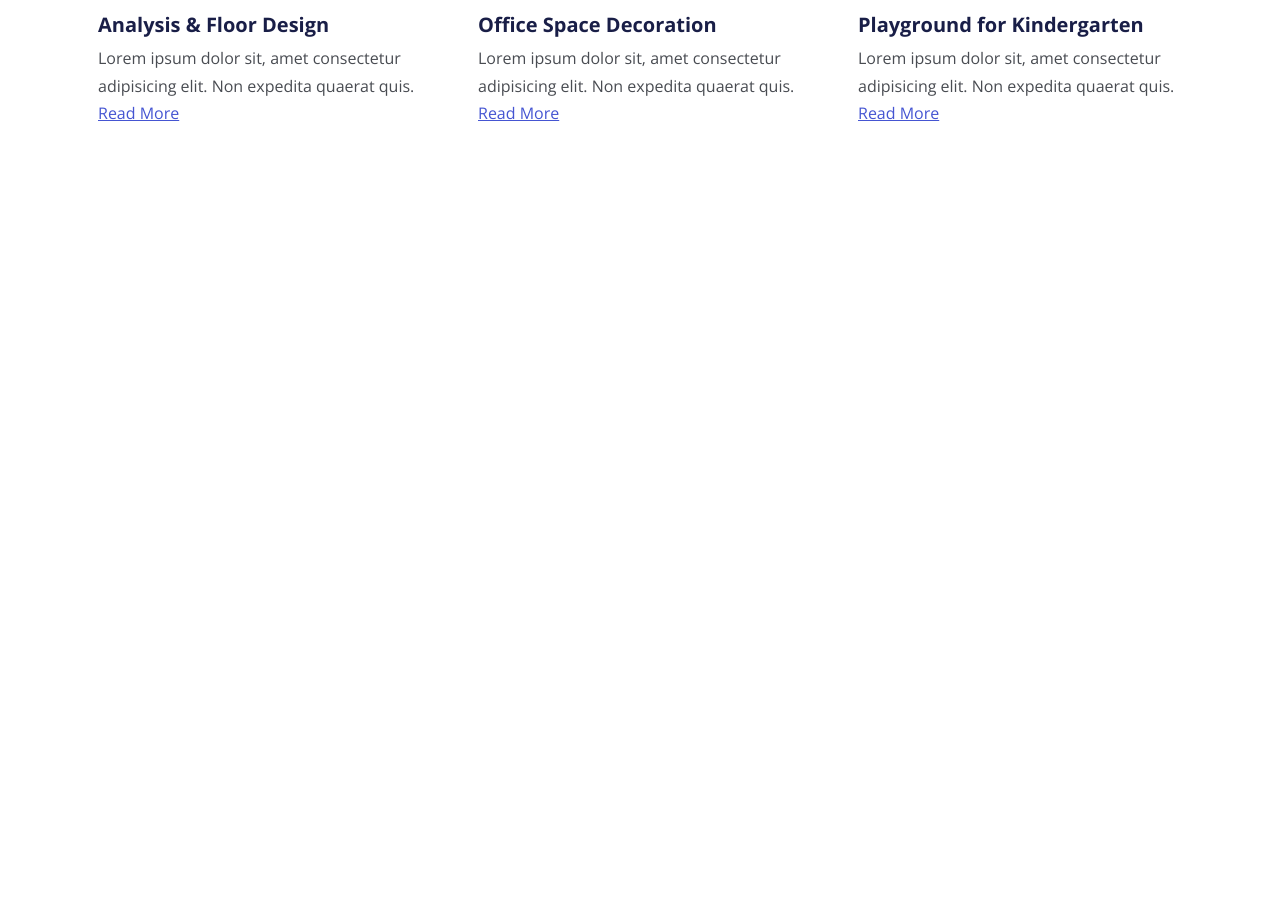
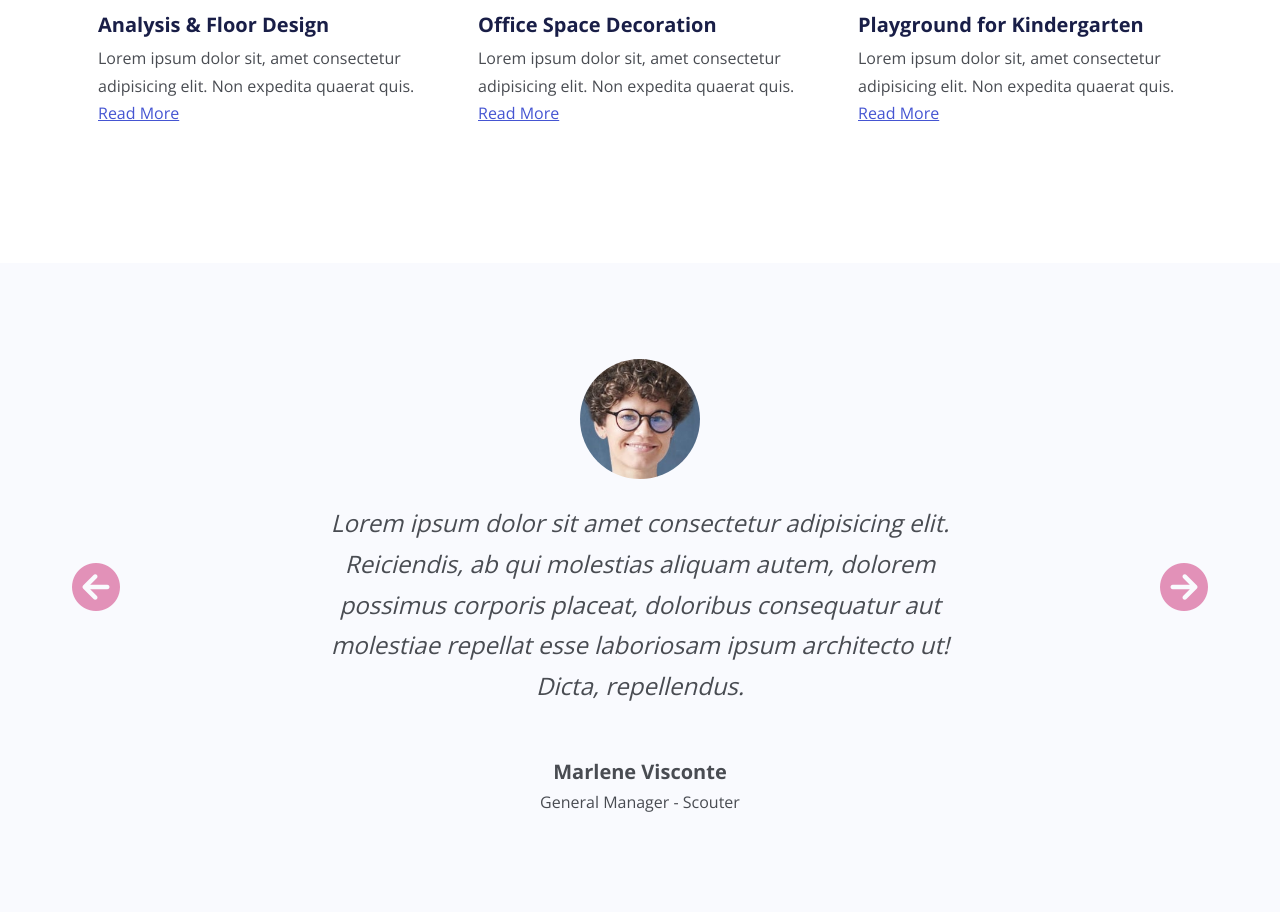
Before and after one commit to andrewteece/yavin-website, a website: page index.html in a window 1280 px wide. Shown: the part 4579-5491 px from the top of the page. Before the commit the page ends 4842 px from the top, so only its background shows below. Drawn offline with nearby package versions, Linux system fonts and the light colour scheme.

Commit message:
testimonials section

```diff
--- a/index.html
+++ b/index.html
@@ -410,6 +410,93 @@
         </div>
       </div>
     </section>
+
+    <!-- Testimonials -->
+    <section id="testimonials" class="textimonials bg-light py-6">
+      <div id="textimonialsCarousel" class="carousel slide">
+        <div class="carousel-inner">
+          <!-- Slide 1 -->
+          <div class="carousel-item active">
+            <div
+              class="d-flex flex-column justify-content-center align-items-center text-center"
+            >
+              <img
+                src="images/testimonial-1.jpg"
+                alt=""
+                class="rounded-circle"
+                width="120"
+              />
+              <p class="w-50 my-4 fst-italic fs-4 mb-4">
+                Lorem ipsum dolor sit amet consectetur adipisicing elit.
+                Reiciendis, ab qui molestias aliquam autem, dolorem possimus
+                corporis placeat, doloribus consequatur aut molestiae repellat
+                esse laboriosam ipsum architecto ut! Dicta, repellendus.
+              </p>
+              <div class="fw-bold fs-5 mt-4">Marlene Visconte</div>
+              <div>General Manager - Scouter</div>
+            </div>
+          </div>
+          <!-- Slide 2 -->
+          <div class="carousel-item">
+            <div
+              class="d-flex flex-column justify-content-center align-items-center text-center"
+            >
+              <img
+                src="images/testimonial-2.jpg"
+                alt=""
+                class="rounded-circle"
+                width="120"
+              />
+              <p class="w-50 my-4 fst-italic fs-4 mb-4">
+                Lorem ipsum dolor sit amet consectetur adipisicing elit.
+                Reiciendis, ab qui molestias aliquam autem, dolorem possimus
+                corporis placeat, doloribus consequatur aut molestiae repellat
+                esse laboriosam ipsum architecto ut! Dicta, repellendus.
+              </p>
+              <div class="fw-bold fs-5 mt-4">John Spiker</div>
+              <div>Team Leader - Vanquish</div>
+            </div>
+          </div>
+          <!-- Slide 3 -->
+          <div class="carousel-item">
+            <div
+              class="d-flex flex-column justify-content-center align-items-center text-center"
+            >
+              <img
+                src="images/testimonial-3.jpg"
+                alt=""
+                class="rounded-circle"
+                width="120"
+              />
+              <p class="w-50 my-4 fst-italic fs-4 mb-4">
+                Lorem ipsum dolor sit amet consectetur adipisicing elit.
+                Reiciendis, ab qui molestias aliquam autem, dolorem possimus
+                corporis placeat, doloribus consequatur aut molestiae repellat
+                esse laboriosam ipsum architecto ut! Dicta, repellendus.
+              </p>
+              <div class="fw-bold fs-5 mt-4">Stella Virtuoso</div>
+              <div>Design Chief - Bikergirl</div>
+            </div>
+          </div>
+        </div>
+        <button
+          class="carousel-control-prev"
+          type="button"
+          data-bs-target="#testimonialCarousel"
+          data-bs-slide="prev"
+        >
+          <i class="fas fa-arrow-circle-left fa-3x text-secondary"></i>
+        </button>
+        <button
+          class="carousel-control-next"
+          type="button"
+          data-bs-target="#testimonialCarousel"
+          data-bs-slide="next"
+        >
+          <i class="fas fa-arrow-circle-right fa-3x text-secondary"></i>
+        </button>
+      </div>
+    </section>
     <script src="js/bootstrap.bundle.min.js"></script>
     <script src="js/script.js"></script>
   </body>
```
